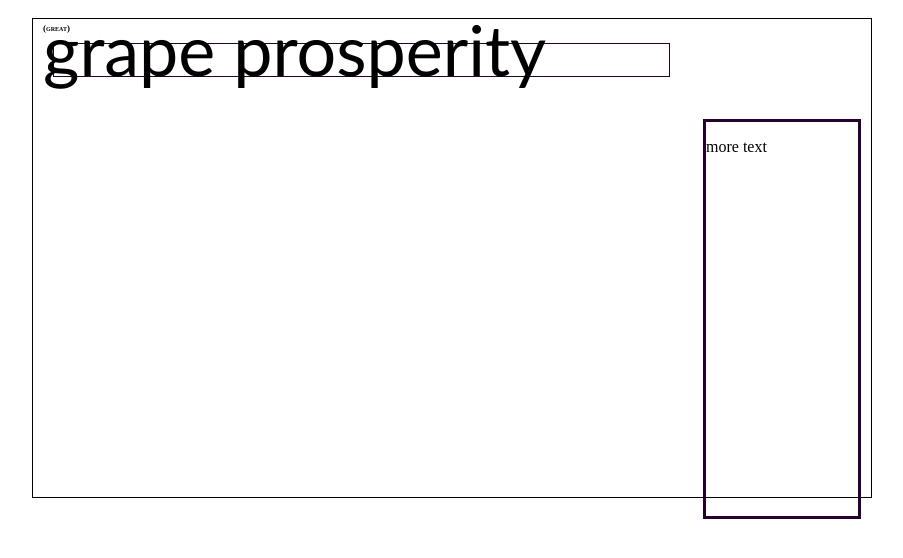
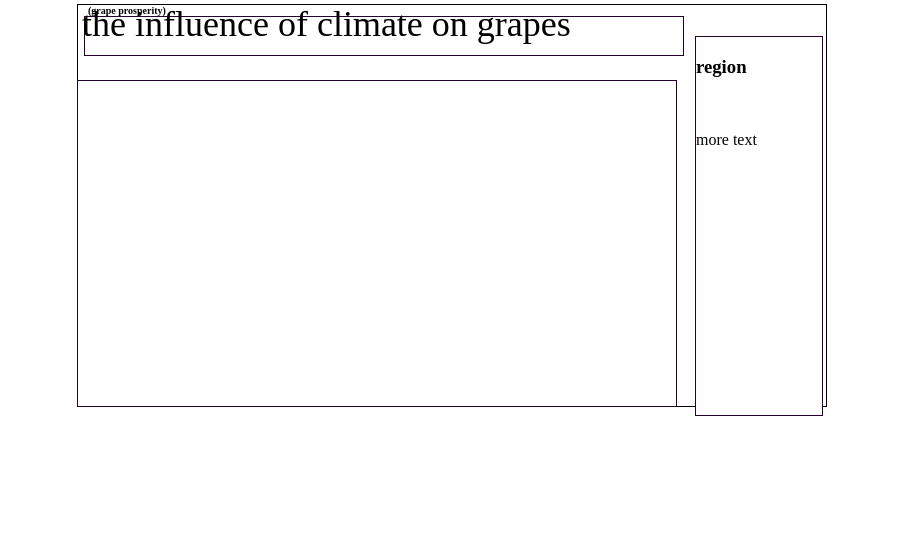
Before and after one commit to charles-tyra/jsproj_grape-prosperity, a website built with webpack: page index.html in a window 1280 px wide. Shown: the whole page, without its empty margins (188-1091 px from the left). Built offline with nearby package versions, Linux system fonts and the light colour scheme.

Commit message:
creation of base webframe for web API in html/css

```diff
--- a/index.html
+++ b/index.html
@@ -17,11 +17,16 @@
 
    <div id="main">
 
-      <div id="realheader">(great)</div>
+      <div id="realheader">(grape prosperity)</div>
       <h1 id="backer"></h1>
-      <h2 id="text">grape prosperity</h2>
+      <h2 id="headertext">the influence of climate on grapes</h2>
       <div id="grape-info">
+         <h3>region</h3>
+         <img src="" alt="" width="100">
          <p>more text</p>
+      </div>
+      <div id="map">
+         <!-- <img src="assets/map/map.png" alt="" width="550"> -->
       </div>
    </div>
    <!-- <div class="g-signin2" data-onsuccess="onSignIn"></div> -->
--- a/src/index.scss
+++ b/src/index.scss
@@ -6,50 +6,61 @@ body {
 div#main  {
    position: absolute;
    box-sizing: border-box;
-   width: 840px;
-   height: 480px;
+   width: 750px;
+   height: 403px;
    border: 1px solid black;
-   margin: 10px;
+   top: 4px;
 }
 
 div#realheader {
    position: relative;
    height: 0px;
-   font-size: xx-small;
-   top: 4px;
+   font-size: x-small;
+   top: px;
    left: 10px;
    font-family: 'Times New Roman', Times, serif;
    font-weight: bold;
-   font-variant: small-caps;
 }
 
 h1#backer {
    position: relative;
    box-sizing: border-box;
-   width: 617px;
-   height: 34px;
+   width: 600px;
+   height: 40px;
    border: 1px solid #260130;
-   margin: 10px;
-   left: 10px;
-   top: 14px;
+   bottom: 10px;
+   left: 6px;
 }
 
-h2#text {
+h2#headertext {
    position: relative;
    height: 36px;
-   margin: 10px;
-   bottom: 66px;
-   font-size: 70px;
-   font-family: 'Gill Sans';
-   font-weight: 200;
+   bottom: 93px;
+   left: 4px;
+   font-size: 36px;
+   font-weight: 100;
+   font-family: 'Times New Roman';
 }
 
 #grape-info {
    position: relative;
    box-sizing: border-box;
-   width: 158px;
-   height: 400px;
-   border: 3px solid #260130;
+   width: 128px;
+   height: 380px;
+   border: 1px solid #260130;
+   background-color: white;
    margin: 10px;
-   left: 660px;
+   bottom: 36px;
+   left: 607px;
+   bottom: 126px;
 }
+
+#map {
+   position: relative;
+   box-sizing: border-box;
+   width: 600px;
+   height: 327px;
+   border: 1px solid #260130;
+   bottom: 472px;
+   right: 1px;
+}
```
Also changed, not shown: dist/main.css.
